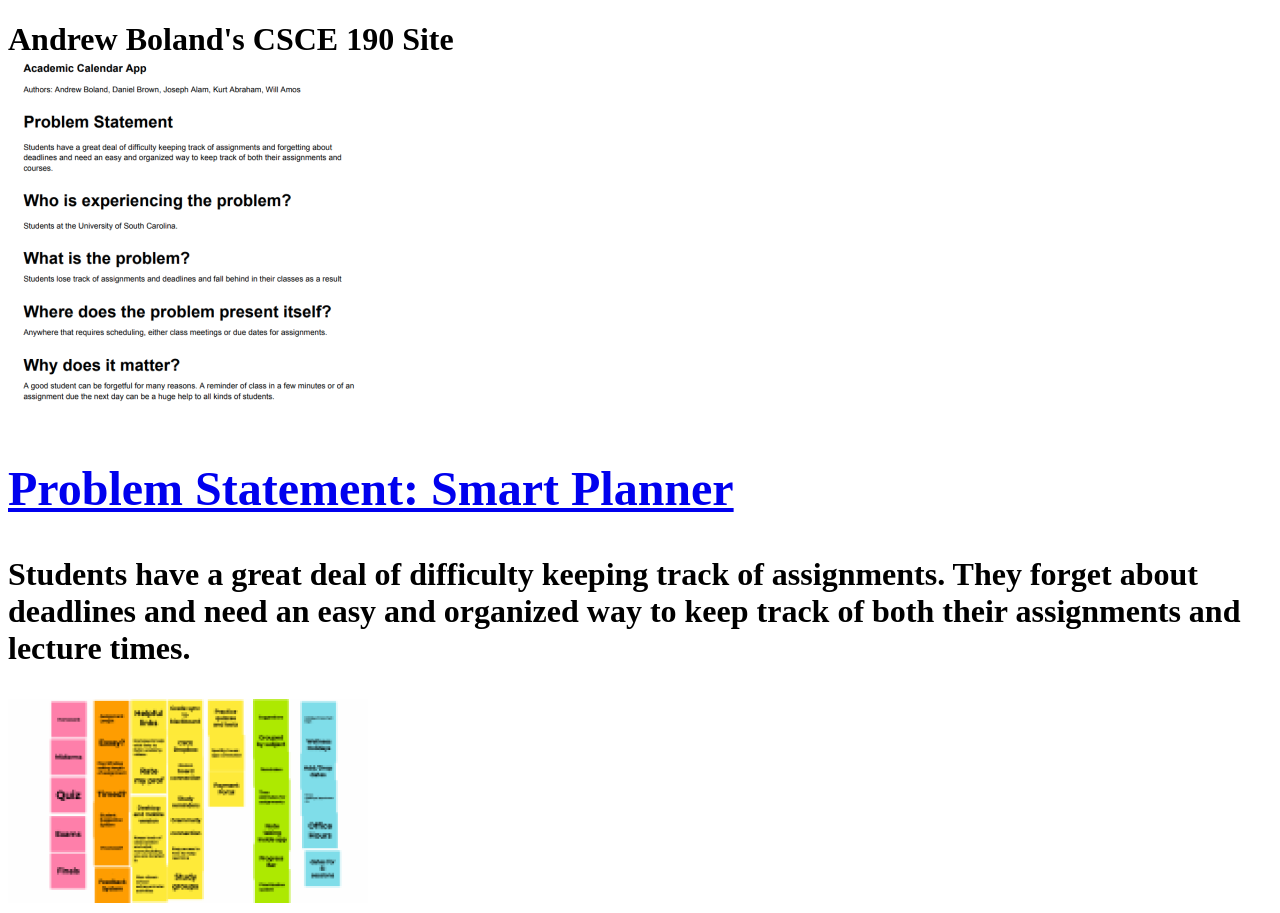
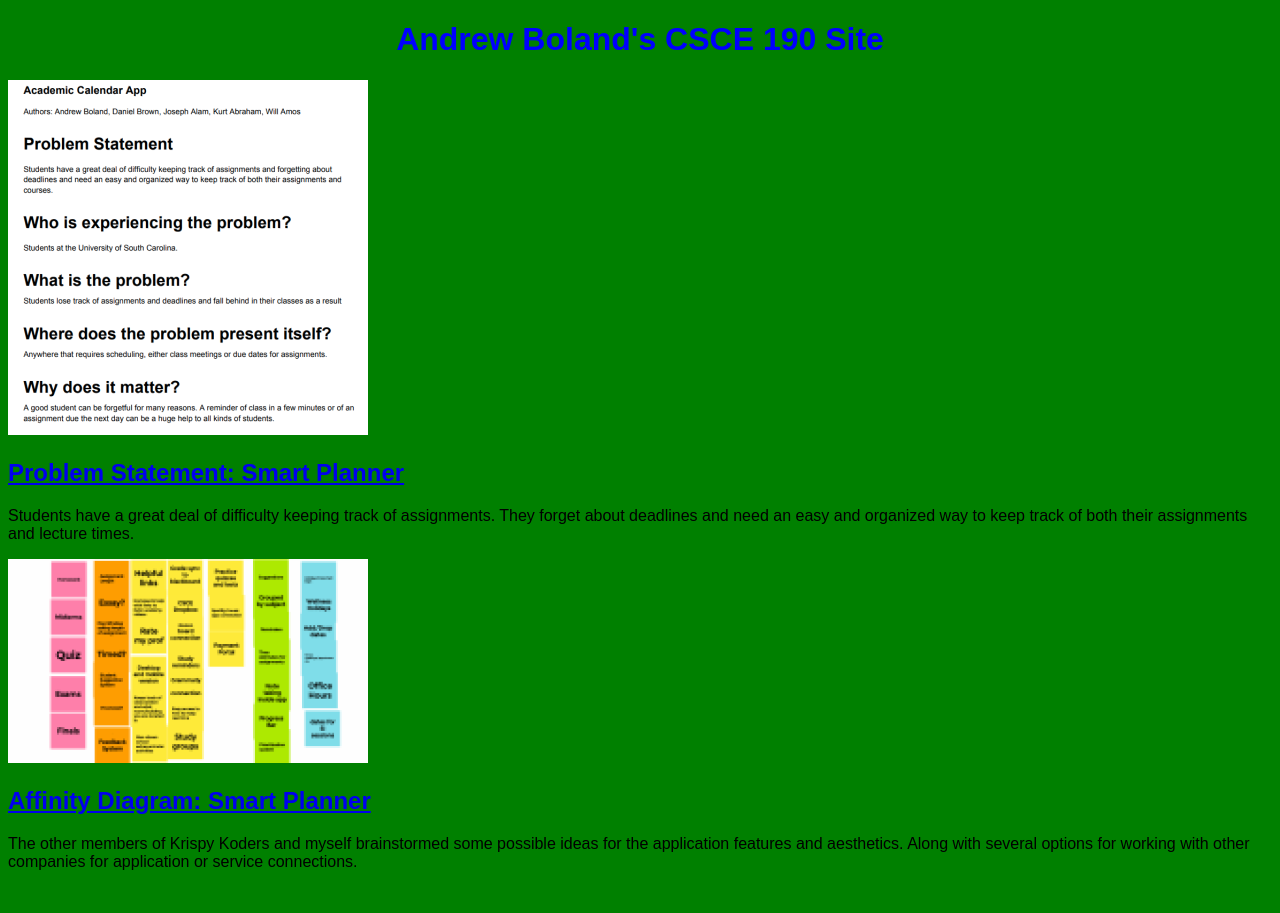
Before and after one commit to agboland/agboland.github.io, a plain HTML site: page index.html in a window 1280 px wide. Shown: the top 913 px of the page. After the commit the page ends 887 px from the top, so only its background shows below. Drawn offline with Linux system fonts and the light colour scheme.

Commit message:
Add files via upload

```diff
--- a/index.html
+++ b/index.html
@@ -2,10 +2,11 @@
 <html>
     <head>
         <title>Csce 190: Andrew Boland</title>
+        <link rel ="stylesheet" href= "styles.css">
     </head>
     <body>
-       <h1>
-          Andrew Boland's CSCE 190 Site
+       <h1>Andrew Boland's CSCE 190 Site </h1>
+
        <!--Problem Statement Assignment-->
           <section class="assignment">
             <a href="files/Problem Statement.pdf"><img src="images/problem-statement.PNG">
--- /dev/null
+++ b/styles.css
@@ -0,0 +1,9 @@
+body {
+    background:green;
+    font-family:Arial, Helvetica, sans-serif;
+}
+
+h1 {
+    color:blue;
+    text-align: center;
+}
```
